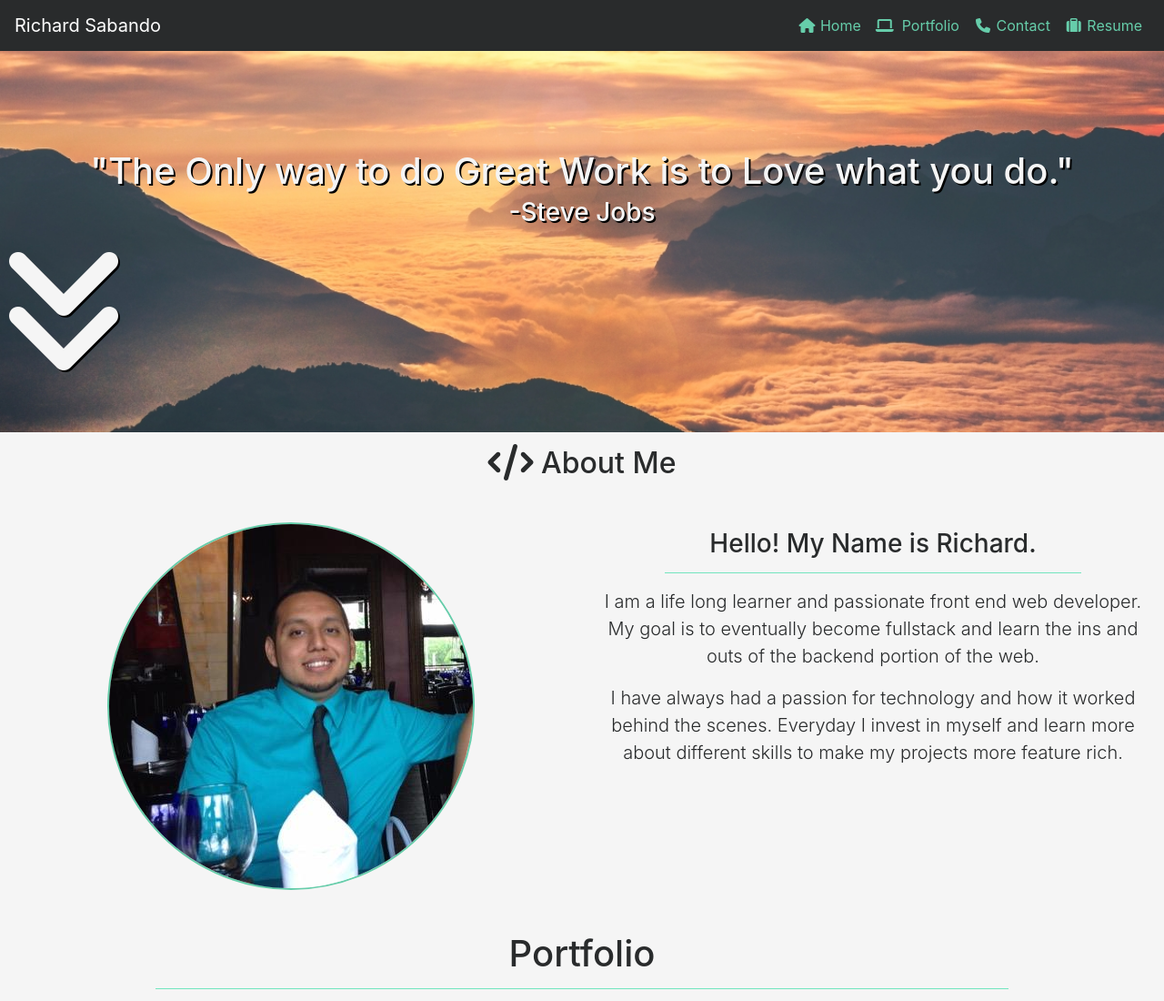
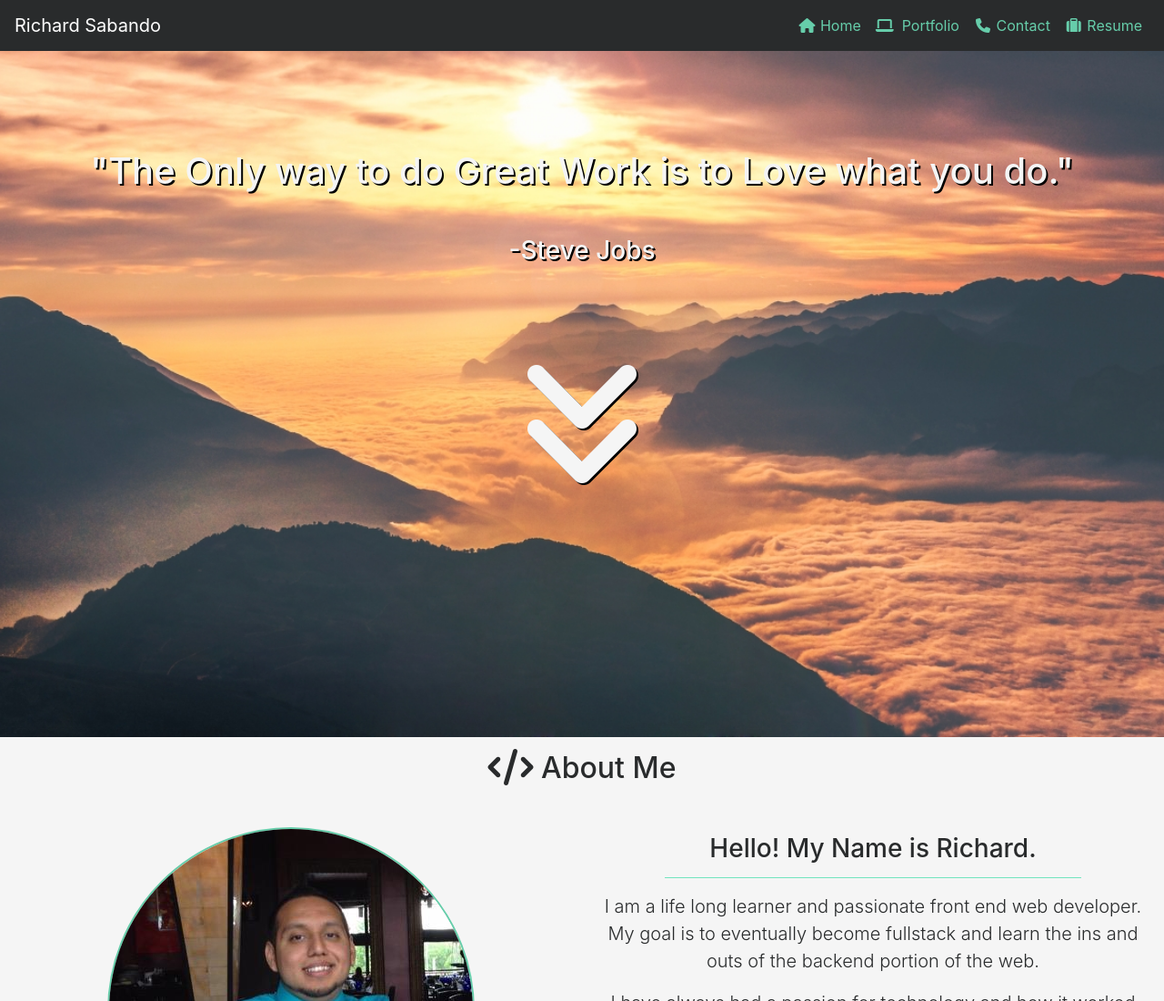
Before and after one commit to richardsabando/richards-finalized-portfolio, a plain HTML site: page index.html in a window 1280 px wide. Shown: the top 1100 px of the page at 91% size. Drawn offline with nearby package versions, Linux system fonts and the light colour scheme; a script that the page names is missing.

Commit message:
fixed layout issues
fixed layout issues due to changing HTML

```diff
--- a/portfolio-css/style.css
+++ b/portfolio-css/style.css
@@ -3,6 +3,19 @@ body{
     background-color: whitesmoke;
 
 }
+
+
+
+#steveJobs{
+    margin-top: 50px;
+}
+
+#downArrow{
+    text-align: center;
+    margin-top: 90px;
+   }
+
+
 
 #nav-links{
     margin-left:auto;
@@ -18,6 +31,7 @@ header{
     padding-bottom: 50px;
     color: whitesmoke;
     text-shadow: 2px 2px black;
+    height: 95vh;
 }
 
 
```
